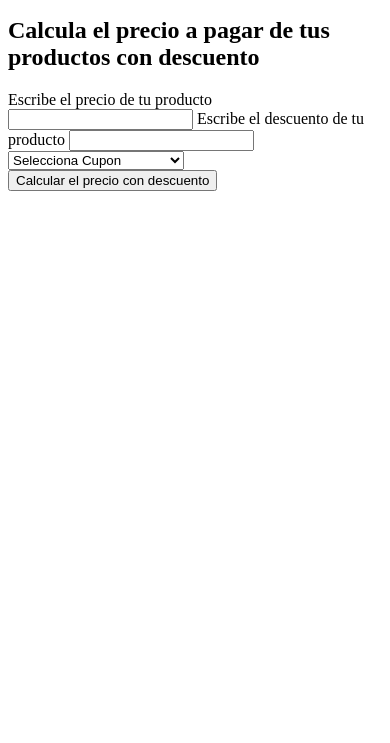
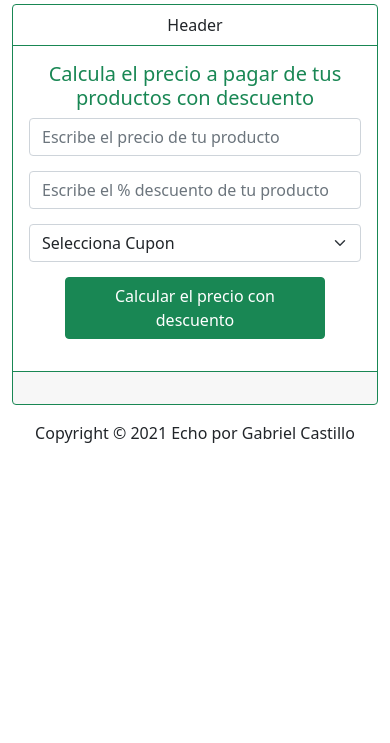
Before and after one commit to GabrielCastilloM/platzi-curso-practico-javascript, a plain HTML site: page descuentos.html in a window 390 px wide. Shown: the part 101-844 px from the top of the page. Drawn offline with nearby package versions, Linux system fonts and the light colour scheme.

Commit message:
diseno responsivo en porcentajes y descuentos

```diff
--- /dev/null
+++ b/descuentos.css
@@ -0,0 +1,25 @@
+header {
+    text-align: center;
+    color: #157347
+}
+
+.container {
+    text-align: center;
+    display: flex;
+    justify-content: space-evenly;
+}
+form {
+    display: flex;
+    flex-direction: column;
+    justify-content: space-around;
+    gap: 15px;
+    align-items: center;
+}
+
+.form > button {
+    align-self: center;
+}
+
+#resultP{
+    color: white;
+}
--- a/descuentos.html
+++ b/descuentos.html
@@ -5,6 +5,8 @@
     <meta http-equiv="X-UA-Compatible" content="IE=edge">
     <meta name="viewport" content="width=device-width, initial-scale=1.0">
     <title>Porcentajes y descuentos | Curso Practico de JavaScript </title>
+    <link rel="stylesheet" href="./descuentos.css">
+    <link href="https://cdn.jsdelivr.net/npm/bootstrap@5.1.0/dist/css/bootstrap.min.css" rel="stylesheet" integrity="sha384-KyZXEAg3QhqLMpG8r+8fhAXLRk2vvoC2f3B09zVXn8CA5QIVfZOJ3BCsw2P0p/We" crossorigin="anonymous">
 </head>
 <body>
     <header>
@@ -14,14 +16,17 @@
         <p>Este es el segundo taller del Curso Práctico de JavaScript</p>
     </header>
 
+    <div class="container">
         <section>
-        <h2>Calcula el precio a pagar de tus productos con descuento</h2>
+
+            <div class="card border-success mb-3" style="max-width: 28rem;">
+                <div class="card-header bg-transparent border-success">Header</div>
+                <div class="card-body text-success">
+                  <h5 class="card-title">Calcula el precio a pagar de tus productos con descuento</h5>
                   <form>
-            <label for="inputPrice">Escribe el precio de tu producto</label>
-            <input id="inputPrice" type="number"/>
+                    <input id="inputPrice" type="number" class="form-control" placeholder="Escribe el precio de tu producto"/>
 
-            <label for="inputDiscount">Escribe el descuento de tu producto</label>
-            <input id="inputDiscount" type="number"/>
+                    <input id="inputDiscount" type="number" class="form-control" placeholder="Escribe el % descuento de tu producto"/>
 
                     <select class="form-select" aria-label="Default select example">
                         <option value="0" selected>Selecciona Cupon</option>
@@ -30,13 +35,31 @@
                         <option value="30">Cupon de descuento 30%</option>
                       </select>
 
-            <button type="button" onclick="aplicarDescuento()">
+                    <button type="button" class="btn btn-success mb-3" style="width: 260px;" onclick="aplicarDescuento()">
                         Calcular el precio con descuento
                     </button>
 
+
+
+
+                </form>
+                </div>
+                <div class="card-footer border-success">
                     <p id="resultP"></p>
-        </form>
+                </div>
+              </div>
         </section>
+
+    </div>
+
+    <footer class="text-center ">
+        <p>
+            Copyright &copy; 2021
+            Echo por  Gabriel Castillo
+        </p>
+    </footer>
+
+
     <script src="./descuentos.js"></script>
 </body>
 </html>
--- a/descuentos.js
+++ b/descuentos.js
@@ -22,15 +22,22 @@ function aplicarDescuento() {
     const precioConDescuento = calcularPrecioConDescuento(priceValue, descuentoMasCupon)
     const resultp = document.querySelector("#resultP")
     resultp.innerText = 'El precio con descuento es: $' + precioConDescuento;
+    pintarResultado()
 
 }
 
-function obtenerCupon()
-        {
-        /* Para obtener el valor */
-        var cupon = parseInt(document.querySelector(".form-select").value);
-        return cupon
-        }
+function obtenerCupon(){
+    /* Para obtener el valor */
+    var cupon = parseInt(document.querySelector(".form-select").value);
+    return cupon
+}
+function pintarResultado() {
+    const estiloResultado = document.querySelector(".card-footer")
+    console.log(estiloResultado);
+    estiloResultado.style = "background:#157347";
+
+}
+
 
         // /* Para obtener el texto */
         // var combo = document.querySelector(".form-select");
```
Lines whose indentation alone changed are shown as unchanged.
